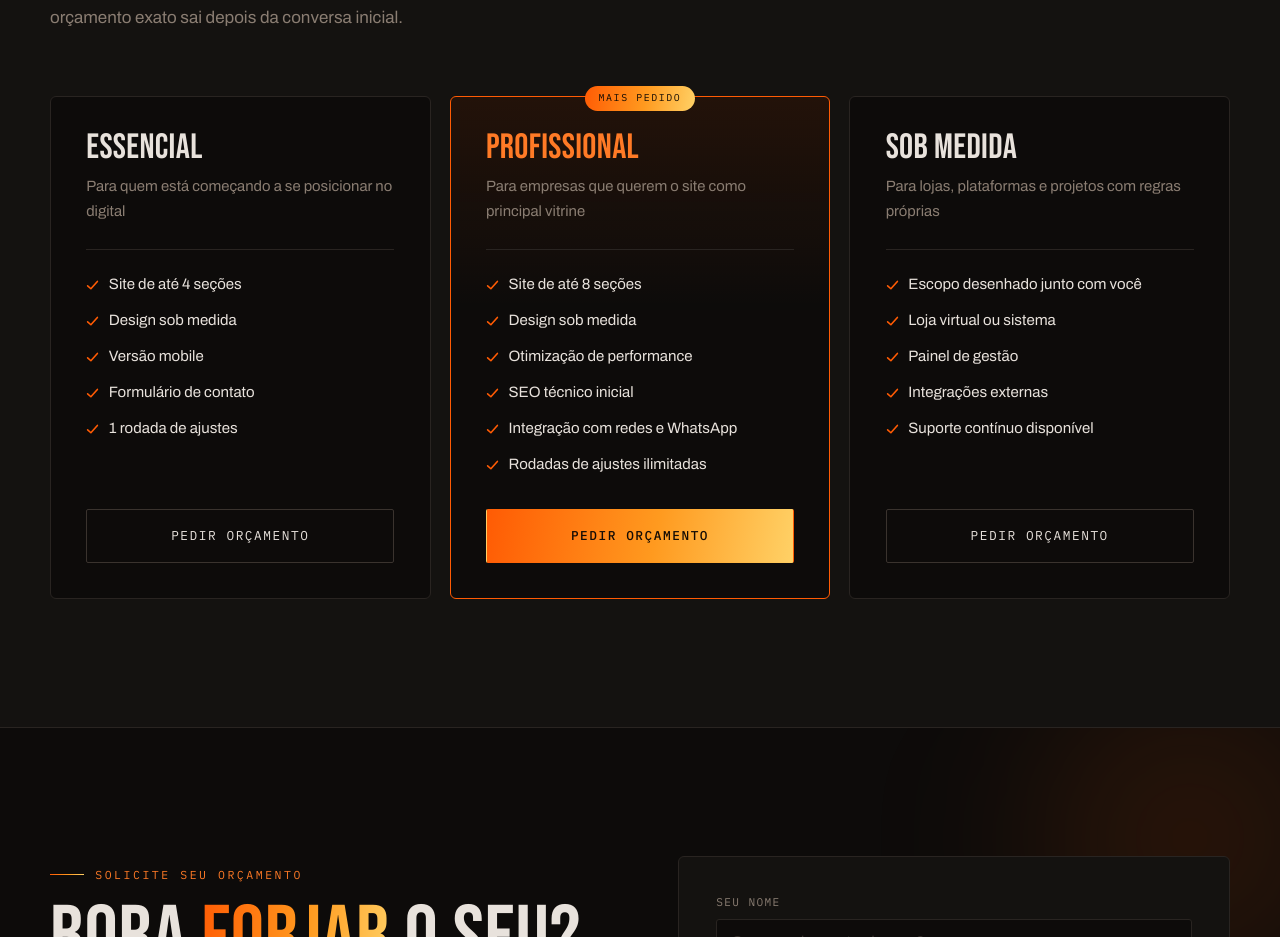
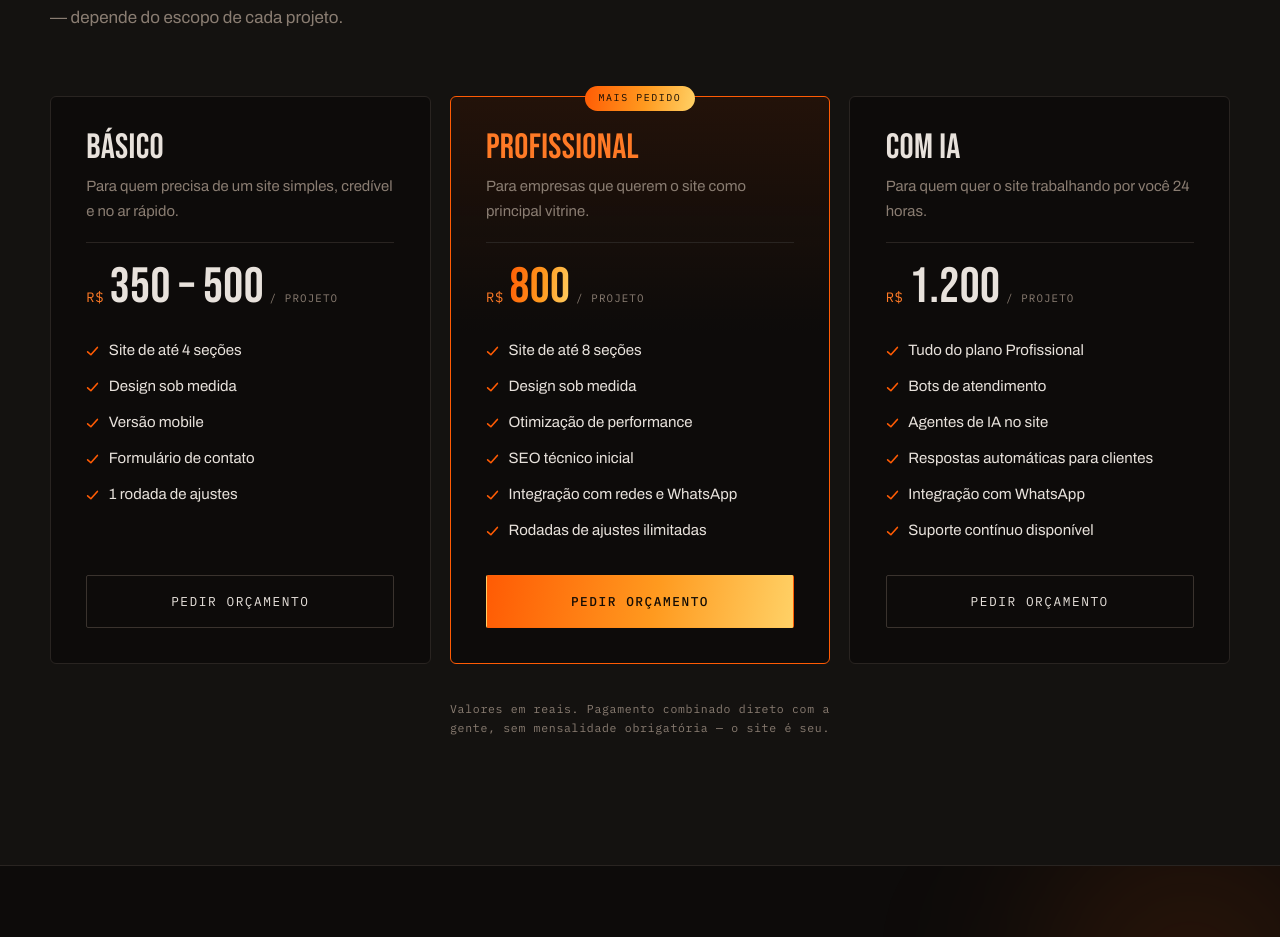
Before and after one commit to miguelklidzio1-lang/forge-site, a React (Vite) app: page / in a window 1280 px wide. Shown: the part 5527-6464 px from the top of the page. Built offline with nearby package versions, Linux system fonts and the light colour scheme.

Commit message:
Planos com preços reais: Básico 350-500, Profissional 800, Com IA 1200

```diff
--- a/src/components/Planos.css
+++ b/src/components/Planos.css
@@ -79,14 +79,52 @@
   min-height: 3em;
 }
 
+.plano-preco {
+  display: flex;
+  align-items: baseline;
+  flex-wrap: wrap;
+  gap: 0.35rem;
+  margin-top: 1.2rem;
+  padding-top: 1.2rem;
+  border-top: 1px solid var(--aco-600);
+}
+
+.plano-moeda {
+  font-family: var(--font-mono);
+  font-size: 0.85rem;
+  color: var(--brasa-400);
+  letter-spacing: 0.06em;
+}
+
+.plano-valor {
+  font-family: var(--font-display);
+  font-size: clamp(2.4rem, 5vw, 3.1rem);
+  line-height: 1;
+  color: var(--aco-100);
+  letter-spacing: 0.01em;
+}
+
+.plano--destaque .plano-valor {
+  background: var(--calor);
+  -webkit-background-clip: text;
+  background-clip: text;
+  color: transparent;
+}
+
+.plano-unidade {
+  font-family: var(--font-mono);
+  font-size: 0.68rem;
+  letter-spacing: 0.1em;
+  text-transform: uppercase;
+  color: var(--aco-300);
+}
+
 .plano-itens {
   list-style: none;
   display: flex;
   flex-direction: column;
   gap: 0.7rem;
   margin: 1.6rem 0 2rem;
-  padding-top: 1.4rem;
-  border-top: 1px solid var(--aco-600);
   flex: 1;
 }
 
@@ -115,3 +153,14 @@
     max-width: 460px;
   }
 }
+
+.planos-obs {
+  margin-top: 2.2rem;
+  font-family: var(--font-mono);
+  font-size: 0.72rem;
+  letter-spacing: 0.06em;
+  color: var(--aco-300);
+  text-align: center;
+  max-width: 60ch;
+  margin-inline: auto;
+}
--- a/src/components/Planos.jsx
+++ b/src/components/Planos.jsx
@@ -2,8 +2,10 @@ import "./Planos.css";
 
 const PLANOS = [
   {
-    nome: "Essencial",
-    para: "Para quem está começando a se posicionar no digital",
+    nome: "Básico",
+    preco: "350 – 500",
+    unidade: "projeto",
+    para: "Para quem precisa de um site simples, credível e no ar rápido.",
     itens: [
       "Site de até 4 seções",
       "Design sob medida",
@@ -15,7 +17,9 @@ const PLANOS = [
   },
   {
     nome: "Profissional",
-    para: "Para empresas que querem o site como principal vitrine",
+    preco: "800",
+    unidade: "projeto",
+    para: "Para empresas que querem o site como principal vitrine.",
     itens: [
       "Site de até 8 seções",
       "Design sob medida",
@@ -27,13 +31,16 @@ const PLANOS = [
     destaque: true,
   },
   {
-    nome: "Sob medida",
-    para: "Para lojas, plataformas e projetos com regras próprias",
+    nome: "Com IA",
+    preco: "1.200",
+    unidade: "projeto",
+    para: "Para quem quer o site trabalhando por você 24 horas.",
     itens: [
-      "Escopo desenhado junto com você",
-      "Loja virtual ou sistema",
-      "Painel de gestão",
-      "Integrações externas",
+      "Tudo do plano Profissional",
+      "Bots de atendimento",
+      "Agentes de IA no site",
+      "Respostas automáticas para clientes",
+      "Integração com WhatsApp",
       "Suporte contínuo disponível",
     ],
     destaque: false,
@@ -50,8 +57,8 @@ export default function Planos() {
             Planos que <em>crescem</em> com você
           </h2>
           <p className="planos-lead">
-            O valor final depende do escopo. As faixas abaixo servem como
-            referência — o orçamento exato sai depois da conversa inicial.
+            Preço fechado, sem pegadinha. O valor final sai no orçamento
+            depois da conversa — depende do escopo de cada projeto.
           </p>
         </header>
 
@@ -64,6 +71,12 @@ export default function Planos() {
               {p.destaque && <span className="plano-selo">Mais pedido</span>}
               <h3 className="plano-nome">{p.nome}</h3>
               <p className="plano-para">{p.para}</p>
+
+              <div className="plano-preco">
+                <span className="plano-moeda">R$</span>
+                <span className="plano-valor">{p.preco}</span>
+                <span className="plano-unidade">/ {p.unidade}</span>
+              </div>
 
               <ul className="plano-itens">
                 {p.itens.map((item) => (
@@ -92,6 +105,11 @@ export default function Planos() {
             </article>
           ))}
         </div>
+
+        <p className="planos-obs reveal">
+          Valores em reais. Pagamento combinado direto com a gente, sem
+          mensalidade obrigatória — o site é seu.
+        </p>
       </div>
     </section>
   );
```
